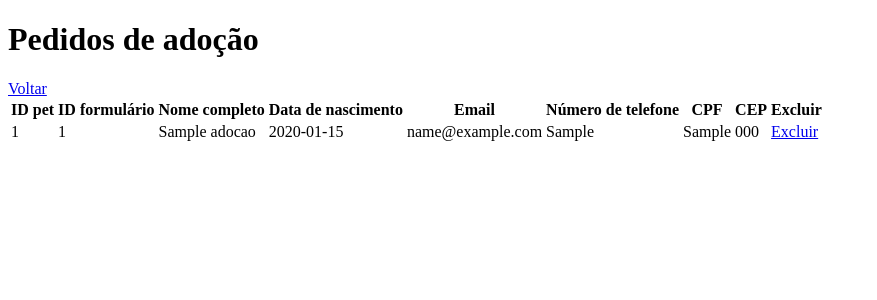
After one commit to Bewwwy/TCC, a PHP site: page /pages/p_adocao.php in a window 1280 px wide. The commit adds this page. Shown: the top 300 px of the page, without its empty margins (0-877 px from the left). Run offline with PHP 8.4, Linux system fonts and the light colour scheme; tables that the repository leaves empty hold one stand-in row (values such as "Sample post").

Commit message:
form de adoção p adms

```diff
--- a/site/banco/adocao/f_view.php
+++ b/site/banco/adocao/f_view.php
@@ -91,6 +91,6 @@ function check_erros_formulario() {
         unset($_SESSION['erros_formulario']);
     } else if (isset($_GET["send"]) && $_GET["send"] === "success") {
         echo '<p class="form-success">Pedido de adoção enviado com sucesso!</p>';
-        echo '<a href="../../../pages/CRUDanimais.php"><button>Voltar</button></a>';
+        echo '<a href="../pages/animais.php"><button>Voltar</button></a>';
     }
 }
--- a/site/pages/adm.html
+++ b/site/pages/adm.html
@@ -11,8 +11,9 @@
     <h1>Área Administrativa</h1>
     <a id="genAdm" href="./CRUDADMs.php">Gerenciar ADMs</a>
     <a id="genAni" href="./CRUDanimais.php">Gerenciar animais</a>
+    <a id="genAni" href="./p_adocao.php">Pedidos de adoção</a>
     <a id="mens" href="./mensagens.html">Mensagens</a>
-    <a id="voltar" href="./login.php">Sair</a>
+    <a id="voltar" href="../index.html">Sair</a>
     </div>
 </body>
 </html>
--- /dev/null
+++ b/site/pages/p_adocao.php
@@ -0,0 +1,60 @@
+<?php
+require_once '../banco/config_session.php';
+require_once '../banco/conexao.php';
+?>
+
+
+<!DOCTYPE html>
+<html lang="pt-BR">
+<head>
+    <meta charset="UTF-8">
+    <meta name="viewport" content="width=device-width, initial-scale=1.0">
+    <title>Pedidos de adoção</title>
+</head>
+<body>
+    <h1>Pedidos de adoção</h1>
+    <a href="./adm.html">Voltar</a>
+
+    <table class="tableAnimal">
+        <thead>
+            <tr>
+                <th>ID pet</th>
+                <th>ID formulário</th>
+                <th>Nome completo</th>
+                <th>Data de nascimento</th>
+                <th>Email</th>
+                <th>Número de telefone</th>
+                <th>CPF</th>
+                <th>CEP</th>
+                <th>Excluir</th>
+            </tr>
+        </thead>
+        <tbody>
+        <?php
+                $query = "SELECT * FROM tb_f_adocao ORDER BY ID_form;";
+
+                $stmt = $pdo->prepare($query);
+                $stmt->execute();
+
+                $result = $stmt->fetchAll();
+
+
+                foreach($result as $row) {
+                    echo "<tr>";
+                    echo "<td>". $row['ID_pet'] . "</td>";
+                    echo "<td>". $row['ID_form'] . "</td>";
+                    echo "<td>". $row['nome_completo'] . "</td>";
+                    echo "<td>". $row['idade'] . "</td>";
+                    echo "<td>". $row['email'] . "</td>";
+                    echo "<td>". $row['numero'] . "</td>";
+                    echo "<td>". $row['CPF'] . "</td>";
+                    echo "<td>". $row['CEP'] . "</td>";
+                    echo "<td><a href='../banco/adocao/delete/deletehandler.php?id=". $row['ID_form'] ."'>Excluir</a></td>";
+                    echo"</tr>";
+                }
+            ?>
+        </tbody>
+
+    </table>
+</body>
+</html>
```
Also changed, not shown: site/banco/adocao/delete/deletehandler.php (added, +30 -0 lines).
